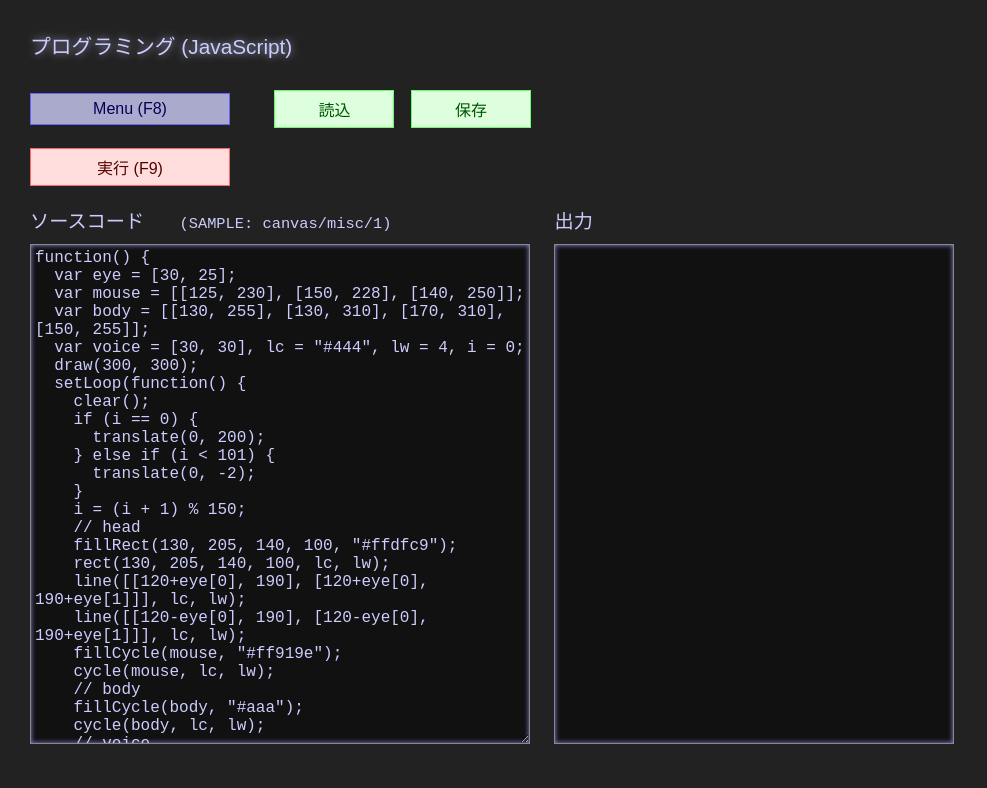
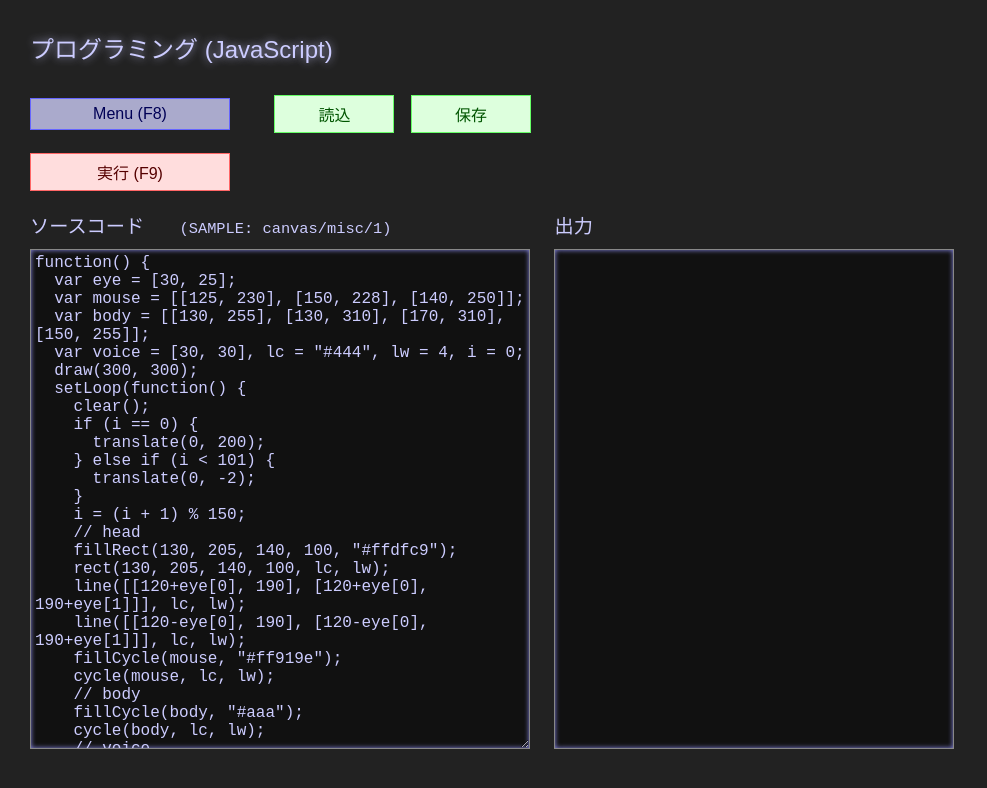
Before and after one commit to masabando/JSPad, a plain HTML site: page index.html in a window 1280 px wide. Shown: the whole page, without its empty margins (0-987 px from the left). Drawn offline with Linux system fonts and the light colour scheme.

Commit message:
change h1 fontsize

```diff
--- a/src/base.css
+++ b/src/base.css
@@ -23,7 +23,7 @@ input::-moz-focus-inner, button::-moz-focus-inner { border: 0; }
 
 
 h1 {
-  font-size: 130%;
+  font-size: 150%;
   font-weight: normal;
   margin-bottom: 30px;
   text-shadow: 2px 2px 2px rgba(0,0,0,0.4);
```
